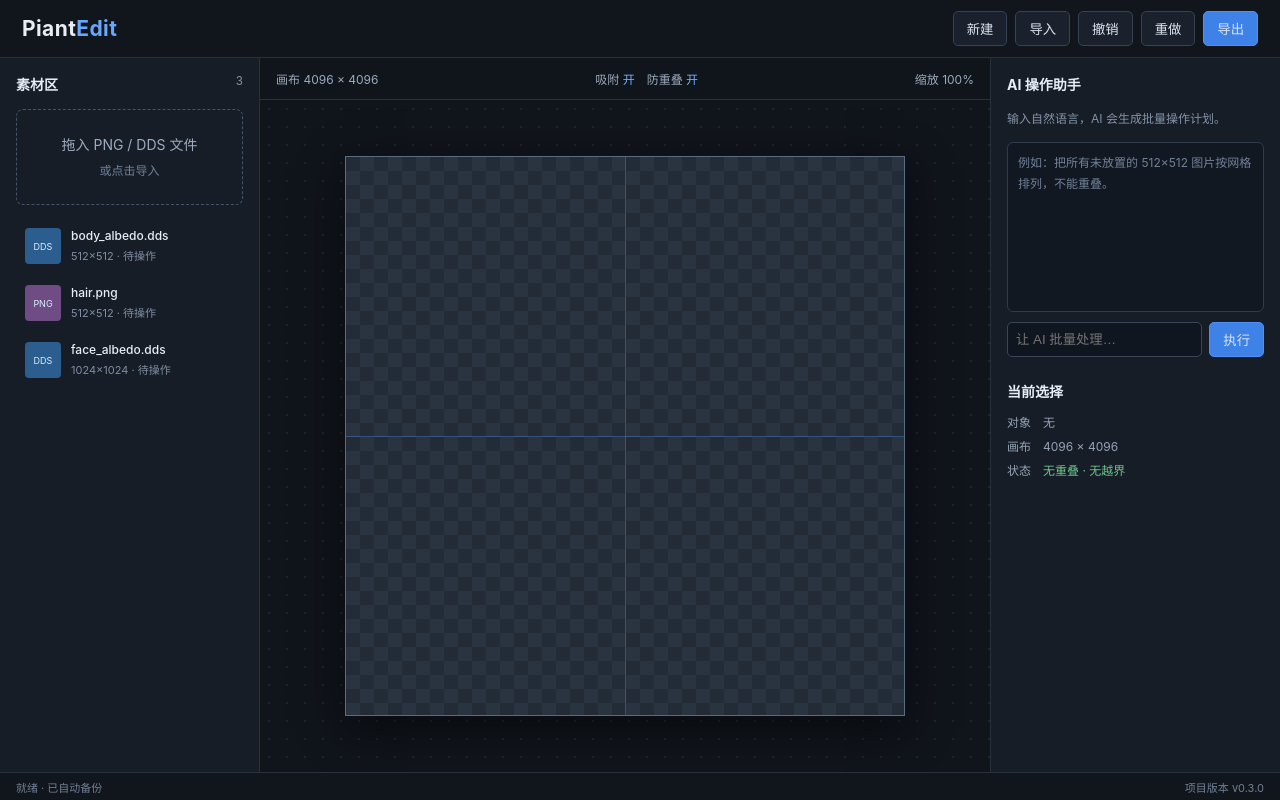
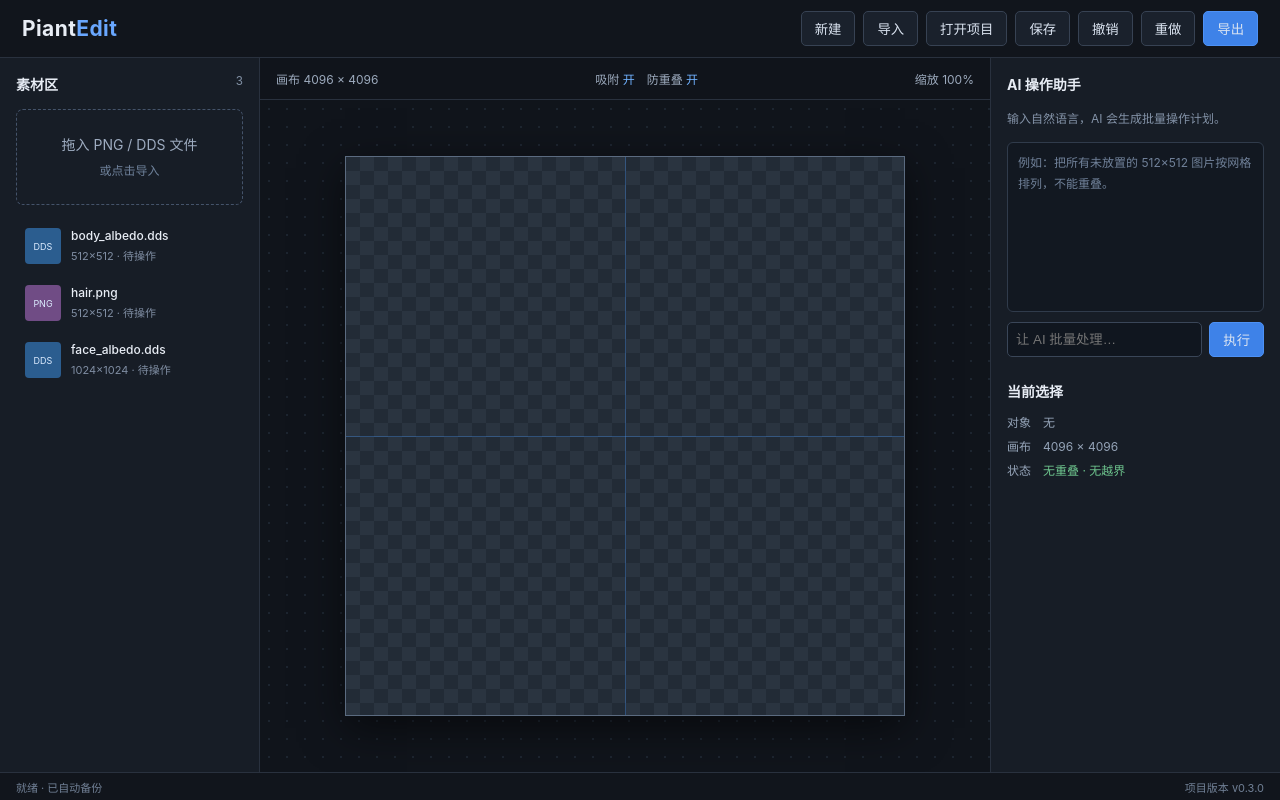
Before and after one commit to Brind235808/piantedit, a React (Vite) app: page / in a window 1280 px wide. Built offline with nearby package versions, Linux system fonts and the light colour scheme.

Commit message:
feat: save and load project JSON

```diff
--- a/src/main.tsx
+++ b/src/main.tsx
@@ -18,6 +18,7 @@ function App() {
   const [log, setLog] = useState<string[]>([]);
   const [positions, setPositions] = useState<Record<string, Rect>>({});
   const fileInput = useRef<HTMLInputElement>(null);
+  const projectInput = useRef<HTMLInputElement>(null);
   const placed = useMemo(() => assets.filter((a) => a.placed), [assets]);
 
   function importFiles(files: FileList | null) {
@@ -25,6 +26,18 @@ function App() {
     const imported: Asset[] = Array.from(files).filter((file) => /\.(png|dds)$/i.test(file.name)).map((file, index) => ({ id: `${file.name}-${file.size}-${index}`, name: file.name, format: file.name.toLowerCase().endsWith(".dds") ? "DDS" : "PNG", size: "待读取", placed: false, preview: file.type === "image/png" ? URL.createObjectURL(file) : undefined }));
     setAssets((items) => [...items, ...imported]);
     setLog((items) => [`✓ 导入 ${imported.length} 个 PNG/DDS 素材`, ...items]);
+  }
+
+  function saveProject() {
+    const data = JSON.stringify({ version: 1, canvas: { width: 4096, height: 4096, background: "transparent" }, assets, positions }, null, 2);
+    const url = URL.createObjectURL(new Blob([data], { type: "application/json" }));
+    const link = document.createElement("a"); link.href = url; link.download = "piantedit-project.puzzle.json"; link.click(); URL.revokeObjectURL(url);
+    setLog((items) => ["✓ 项目已保存（操作前自动备份）", ...items]);
+  }
+
+  function loadProject(file: File | undefined) {
+    if (!file) return;
+    file.text().then((text) => { const data = JSON.parse(text) as { assets?: Asset[]; positions?: Record<string, Rect> }; if (data.assets) setAssets(data.assets); if (data.positions) setPositions(data.positions); setLog((items) => ["✓ 项目已加载", ...items]); }).catch(() => setLog((items) => ["✕ 项目文件格式无效", ...items]));
   }
 
   function runCommand() {
@@ -44,7 +57,7 @@ function App() {
   }
 
   return <main className="app-shell">
-    <header><div className="brand">Piant<span>Edit</span></div><div className="toolbar"><button>新建</button><button onClick={() => fileInput.current?.click()}>导入</button><input ref={fileInput} hidden type="file" multiple accept=".png,.dds" onChange={(e) => importFiles(e.target.files)} /><button>撤销</button><button>重做</button><button className="primary">导出</button></div></header>
+    <header><div className="brand">Piant<span>Edit</span></div><div className="toolbar"><button onClick={() => { setAssets([]); setPositions({}); }}>新建</button><button onClick={() => fileInput.current?.click()}>导入</button><input ref={fileInput} hidden type="file" multiple accept=".png,.dds" onChange={(e) => importFiles(e.target.files)} /><button onClick={() => projectInput.current?.click()}>打开项目</button><input ref={projectInput} hidden type="file" accept=".json,.puzzle" onChange={(e) => loadProject(e.target.files?.[0])} /><button onClick={saveProject}>保存</button><button>撤销</button><button>重做</button><button className="primary">导出</button></div></header>
     <section className="workspace">
       <aside className="panel assets"><div className="panel-title">素材区 <small>{assets.length}</small></div><div className="dropzone" onClick={() => fileInput.current?.click()} onDragOver={(e) => e.preventDefault()} onDrop={(e) => { e.preventDefault(); importFiles(e.dataTransfer.files); }}>拖入 PNG / DDS 文件<br/><span>或点击导入</span></div>{assets.map((a) => <div className={`asset ${a.placed ? "placed" : ""}`} key={a.id}><div className="thumb">{a.preview ? <img src={a.preview} alt="" /> : a.format}</div><div><strong>{a.name}</strong><small>{a.size} · {a.placed ? "已放置" : "待操作"}</small></div></div>)}</aside>
       <section className="canvas-area"><div className="canvas-toolbar"><span>画布 4096 × 4096</span><span>吸附 <b>开</b>　防重叠 <b>开</b></span><span>缩放 100%</span></div><div className="stage"><div className="canvas"><div className="guide horizontal" /><div className="guide vertical" />{placed.map((a, i) => { const r=positions[a.id] ?? {x:32+(i%3)*150,y:32+Math.floor(i/3)*150,width:128,height:128}; return <div className="tile" style={{left:r.x,top:r.y}} key={a.id}>{a.name.split(".")[0]}</div>; })}</div></div></section>
```
